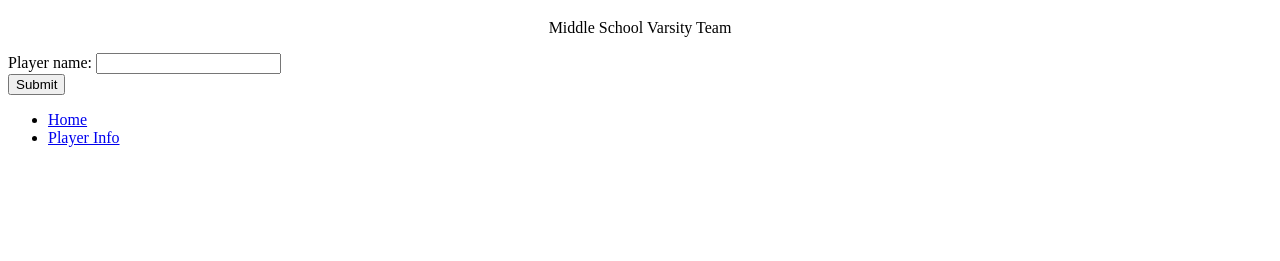
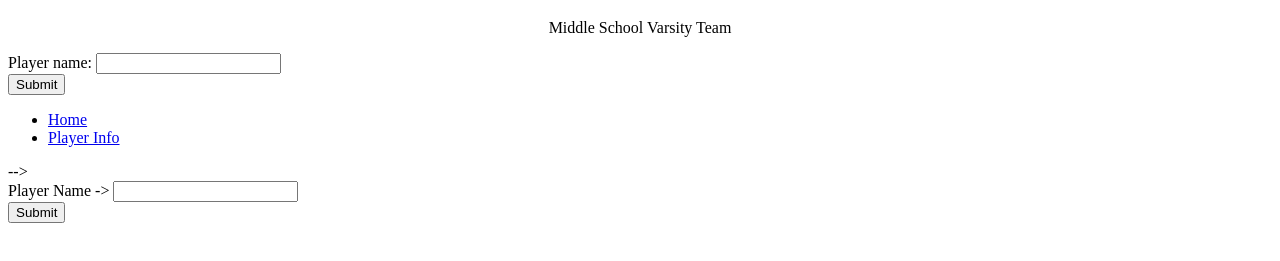
Before and after one commit to teeatoms047/karnsmsbaseball, a plain HTML site: page index.html in a window 1280 px wide. Shown: the part 61-322 px from the top of the page. Drawn offline with Linux system fonts and the light colour scheme.

Commit message:
add js to form

```diff
--- a/index.html
+++ b/index.html
@@ -4,12 +4,19 @@
     <meta charset="utf-8">
     <title>Karns MS Baseball</title>
     <meta name="viewport" content="width=device-width, initial-scale=1" />
+
+    <SCRIPT LANGUAGE="JavaScript">
+      function testResults (form) {
+          var TestVar = form.inputbox.value;
+          alert ("You typed: " + TestVar);
+      }
+      </SCRIPT>
 </head>
 <body>
     <h1 style="text-align: center;background-color: royalblue; color: white;">Karns Baseball</h1>
     <p style="text-align: center;">Middle School Varsity Team</p>
-    <form>
-        Player name: <input type="text" name="fname"><br>
+   <!--> <form>
+        Player name: <input type="text" name="pname"><br>
         <input type="submit" value="Submit">
       </form>
       <nav>
@@ -18,6 +25,11 @@
           <li><a href="playerinfo.html">Player Info</a></li>
 
         </ul>
-      </nav>
+      </nav> -->
+
+      <form>
+        Player Name -> <input type="text" name="pname"><br>
+        <input type="submit" value="Submit" onclick="testResults(this.form)">
+      </form>
 </body>
 </html>
```
